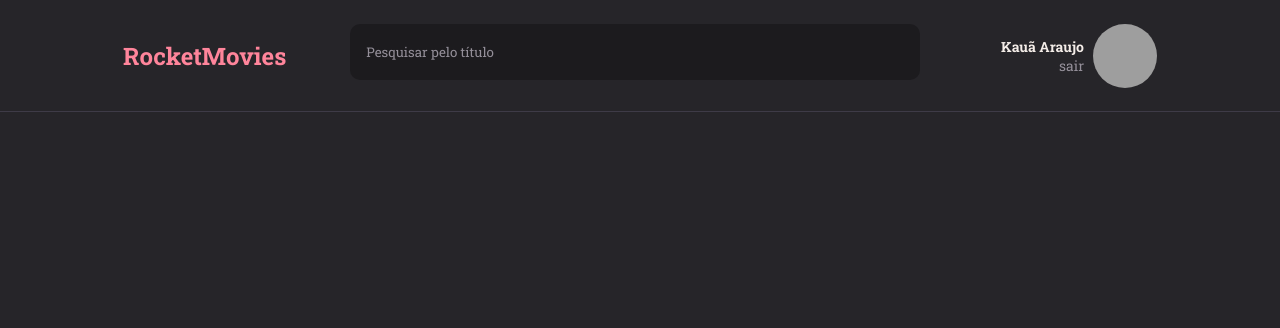
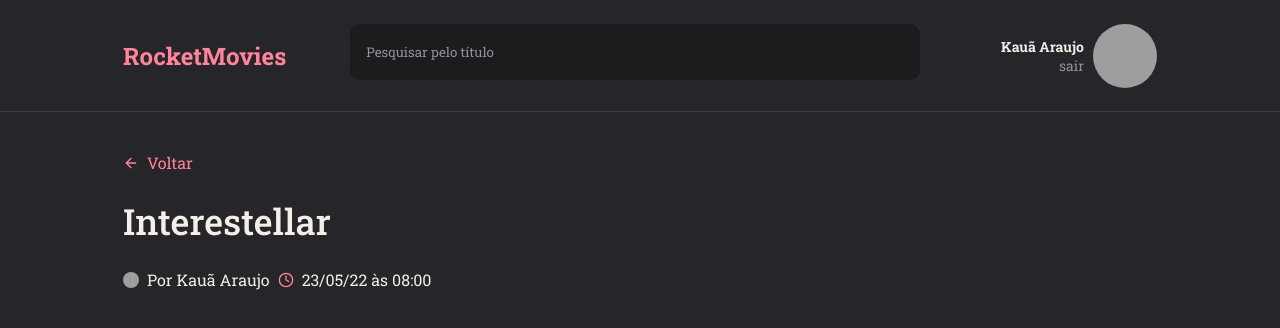
Before and after one commit to LKaua22k/RocketMovies-React, a React (Vite) app: page / in a window 1280 px wide. Shown: the top 328 px of the page. Built offline with nearby package versions, Linux system fonts and the light colour scheme; grey boxes are pictures that could not be loaded.

Commit message:
Criando a pagina de details :tada:

```diff
--- a/src/Styles/global.js
+++ b/src/Styles/global.js
@@ -10,6 +10,7 @@ export default createGlobalStyle`
     body{
         background-color: ${({theme}) => theme.COLORS.BACKGROUND_800};
         color: ${({theme}) => theme.COLORS.WHITE};
+        -webkit-font-smoothing: antialiased;
     }
 
     body,button,textarea,input{
--- a/src/main.jsx
+++ b/src/main.jsx
@@ -4,13 +4,13 @@ import { ThemeProvider } from 'styled-components'
 import GlobalStyles from './Styles/global.js'
 import theme from './Styles/theme.js'
 
-import {Home} from './pages/Home'
+import {Details} from './pages/Details'
 
 ReactDOM.createRoot(document.getElementById('root')).render(
   <React.StrictMode>
     <ThemeProvider theme={theme}>
       <GlobalStyles />
-      <Home />
+      <Details />
     </ThemeProvider>
   </React.StrictMode>
 )
--- /dev/null
+++ b/src/pages/Details/index.jsx
@@ -0,0 +1,31 @@
+import {FiArrowLeft,FiClock} from 'react-icons/fi'
+import { Container, Content, Status} from "./style";
+
+import { Header } from '../../components/Header'
+export function Details(){
+    return(
+        <Container>
+            <Header />
+
+            <main>
+                <Content>
+                    <a href=""><FiArrowLeft/> Voltar</a>
+
+                    <h1>Interestellar</h1>
+
+                    <Status>
+                        <div>
+                            <img src="https://github.com/LKaua22k.png" alt="" srcset="" />
+                            <span>Por Kauã Araujo</span>
+                        </div>
+
+                        <div>
+                            < FiClock />
+                            <span>23/05/22 às 08:00</span>
+                        </div>
+                    </Status>
+                </Content>
+            </main>
+        </Container>
+    )
+}
--- /dev/null
+++ b/src/pages/Details/style.js
@@ -0,0 +1,67 @@
+import styled from "styled-components";
+
+export const Container = styled.div`
+    display: grid;
+    width: 100%;
+    height: 100vh;
+    grid-template-rows: 112px auto;
+    grid-template-areas:
+    "header"
+    "content"
+    ;
+
+    > main{
+        grid-area: content;
+        padding: 40px 0 123px 123px;
+        overflow-y: auto;
+    }
+`
+
+export const Content = styled.div`
+    display: flex;
+    flex-direction: column;
+    max-width: 1137px;
+
+    > a {
+        display: flex;
+        align-items: center;
+        gap: 8px;
+        color: ${({theme}) => theme.COLORS.ROSE};
+
+        > svg{
+            font-size: 16px;
+        }
+    }
+
+    > h1 {
+        font-size: 36px;
+        font-weight: 500;
+        margin: 24px 0;
+    }
+`;
+
+export const Status = styled.div`
+    display: flex;
+    gap: 8px;
+
+    > div{
+        display: flex;
+        justify-content: center;
+        align-items: center;
+        gap: 8px;
+
+        > img,svg{
+            width: 16px;
+            height: 16px;
+            border-radius: 50%;
+            color: ${({theme}) => theme.COLORS.ROSE};
+        }
+
+        > span {
+            font-size: 16px;
+            font-weight: 400;
+            color: ${({theme}) => theme.COLORS.WHITE};
+        }
+
+    }
+`
```
